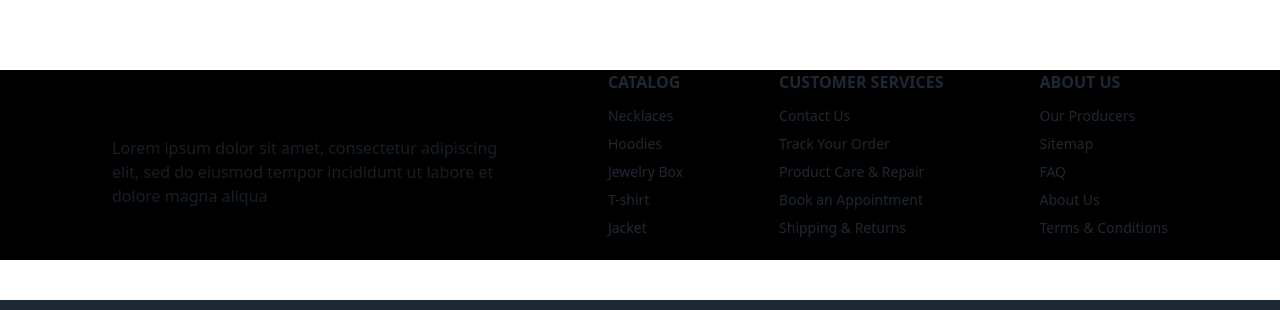
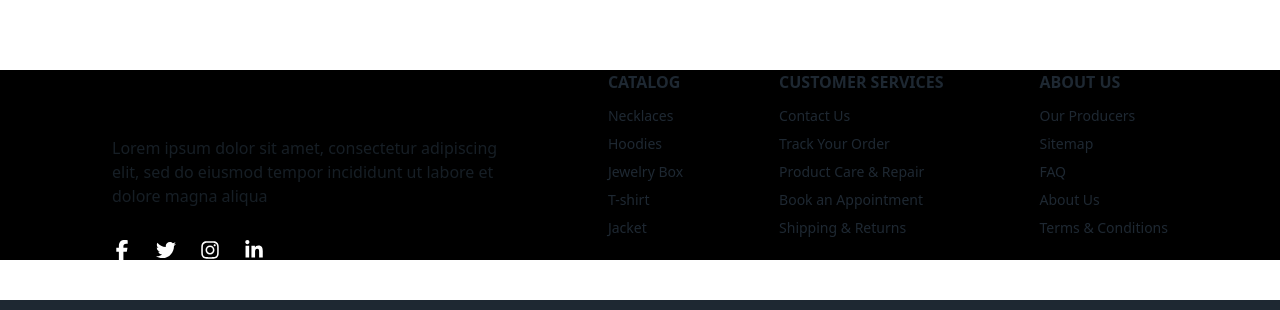
Before and after one commit to Mishra-je/CoralEcommerce, a React (Vite) app: page / in a window 1280 px wide. Shown: the part 5001-5311 px from the top of the page. Built offline with nearby package versions, Linux system fonts and the light colour scheme.

Commit message:
Update Footer.jsx

```diff
--- a/src/components/Footer.jsx
+++ b/src/components/Footer.jsx
@@ -8,7 +8,7 @@ const Footer = () => {
   return (
     <footer>
         {/* footer top */}
-      <div className="max-w-screen-2xl container mx-auto xl:px-28 px-4 bg-black ">
+      <div className="max-w-screen-2xl container mx-auto xl:px-28 px-4 bg-black text-white ">
         <div className="mt-20 mb-10 flex flex-col md:flex-row items-start justify-between gap-8">
           {/* company info */}
           <div className="md:w-[400px]">
```
